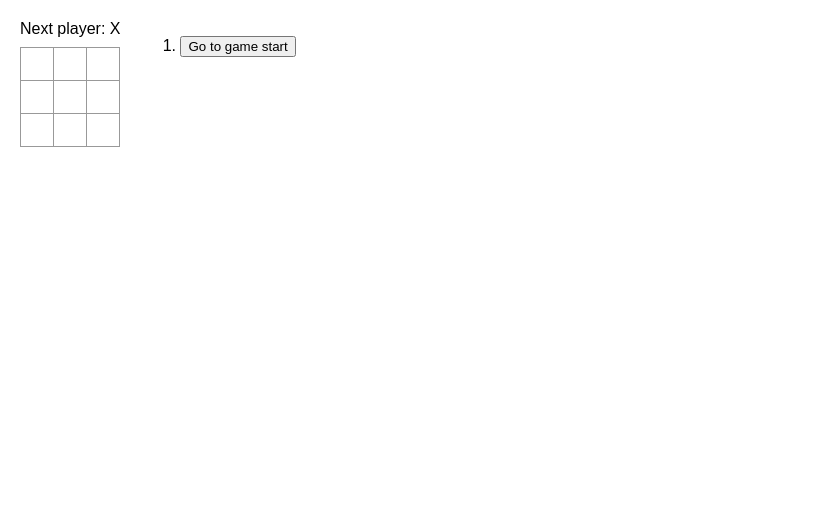
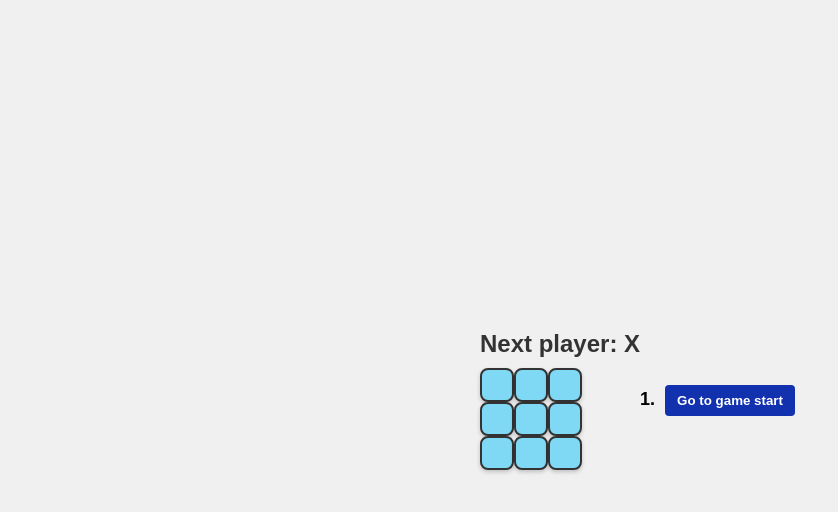
Before and after one commit to niveditakaur/Triweb-Learning, a React (Create React App) app in the folder Project/TicTacToe/src/: page / in a window 1280 px wide. Shown: the top 512 px of the page, without its empty margins (0-838 px from the left). Built offline with nearby package versions, Linux system fonts and the light colour scheme.

Commit message:
Improved CSS styles

```diff
--- a/Project/TicTacToe/src/styles.css
+++ b/Project/TicTacToe/src/styles.css
@@ -1,90 +1,158 @@
 * {
   box-sizing: border-box;
+  margin: 0;
+  padding: 0;
 }
 
 body {
-  font-family: sans-serif;
-  margin: 20px;
-  padding: 0;
+  font-family: Arial, sans-serif;
+  margin: 0;
+  display: flex;
+  justify-content: center;
+  align-items: center;
+  min-height: 100vh;
+  background-color: #f0f0f0;
+  color: #333;
 }
 
-h1 {
-  margin-top: 0;
-  font-size: 22px;
+.container {
+  text-align: center;
+  padding: 20px;
+  background: #fff;
+  border-radius: 5px;
+  box-shadow: 0 0 10px rgba(0, 0, 0, 0.1);
 }
 
-h2 {
+h1, h2, h3, h4, h5, h6 {
   margin-top: 0;
-  font-size: 20px;
+  font-family: 'Helvetica', sans-serif;
+  font-weight: bold;
+  color: #333;
 }
 
-h3 {
-  margin-top: 0;
-  font-size: 18px;
-}
-
-h4 {
-  margin-top: 0;
-  font-size: 16px;
-}
-
-h5 {
-  margin-top: 0;
-  font-size: 14px;
-}
-
-h6 {
-  margin-top: 0;
-  font-size: 12px;
-}
-
+/* Code styling */
 code {
   font-size: 1.2em;
+  background-color: #f7f7f7;
+  padding: 4px 6px;
+  border: 1px solid #ddd;
+  border-radius: 4px;
+  color: #333;
 }
 
 ul {
-  padding-inline-start: 20px;
-}
-
-* {
-  box-sizing: border-box;
-}
-
-body {
-  font-family: sans-serif;
-  margin: 20px;
-  padding: 0;
+  list-style: disc;
+  margin-left: 20px;
 }
 
 .square {
-  background: #fff;
-  border: 1px solid #999;
+  background: #7fd8f4;
+  border: 2px solid #333;
   float: left;
   font-size: 24px;
   font-weight: bold;
   line-height: 34px;
   height: 34px;
-  margin-right: -1px;
-  margin-top: -1px;
-  padding: 0;
+  width: 34px;
   text-align: center;
-  width: 34px;
+  cursor: pointer;
+  transition: background 0.3s, color 0.3s;
+  border-radius: 8px;
+  box-shadow: 0 2px 4px rgba(0, 0, 0, 0.2);
+  color: #333;
+  font-family: 'Arial', sans-serif;
+  text-transform: uppercase;
+  letter-spacing: 2px;
+  text-shadow: 1px 1px 2px rgba(0, 0, 0, 0.6);
+}
+
+.square:hover {
+  background: #56c9ec;
+  color: white;
+  text-shadow: 2px 2px 3px rgba(0, 0, 0, 0.8);
 }
 
 .board-row:after {
-  clear: both;
   content: '';
   display: table;
+  clear: both;
 }
 
 .status {
   margin-bottom: 10px;
+  font-size: 24px;
+  font-weight: bold;
+  color: #333;
 }
+
 .game {
   display: flex;
   flex-direction: row;
+  align-items: center;
 }
 
 .game-info {
   margin-left: 20px;
+  font-size: 18px;
+  font-weight: bold;
+  color: #000000;
 }
+
+li button {
+  background-color: #1231af;
+  color: white;
+  border: none;
+  padding: 8px 12px;
+  margin: 5px;
+  border-radius: 4px;
+  cursor: pointer;
+  font-weight: bold;
+  transition: background-color 0.3s;
+}
+
+li button:hover {
+  background-color: #43b1c4;
+}
+
+.overlay {
+  position: fixed;
+  top: 0;
+  left: 0;
+  width: 100%;
+  height: 100%;
+  background: rgba(0, 0, 0, 0.7);
+  display: flex;
+  justify-content: center;
+  align-items: center;
+  z-index: 999;
+}
+
+.winner-popup {
+  background: #fff;
+  border: 2px solid #333;
+  border-radius: 5px;
+  padding: 20px;
+  text-align: center;
+  box-shadow: 0 0 10px rgba(0, 0, 0, 0.5);
+}
+
+.winner-popup h2 {
+  font-size: 24px;
+  margin: 0;
+  color: #333;
+}
+
+.winner-popup button {
+  background: #007bff;
+  color: #fff;
+  border: none;
+  padding: 10px 20px;
+  font-size: 18px;
+  cursor: pointer;
+  margin-top: 10px;
+  border-radius: 5px;
+}
+
+.winner-popup button:hover {
+  background: #0056b3;
+}
```
